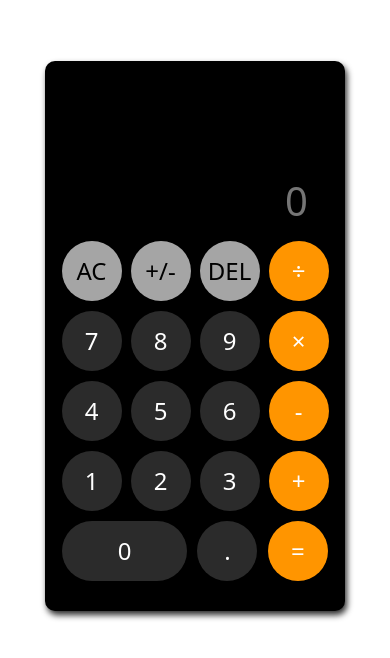
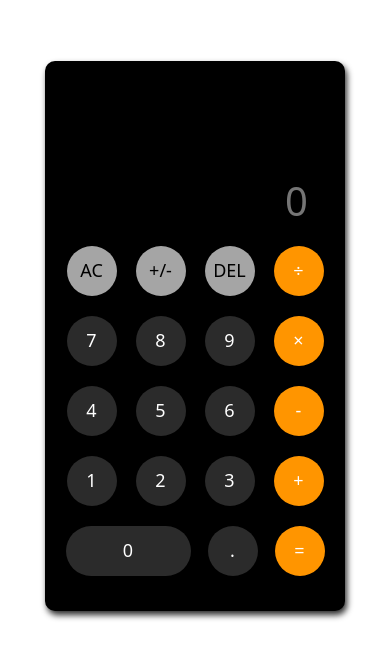
Before and after one commit to bmalben/calculator, a plain HTML site: page index.html in a window 390 px wide. Shown: the part 108-766 px from the top of the page. Drawn offline with nearby package versions, Linux system fonts and the light colour scheme.

Commit message:
media query

```diff
--- a/style.css
+++ b/style.css
@@ -34,9 +34,12 @@ button{
     border-radius: 30px;
     border: none;
     font-weight: 400;
-    font-size: x-large;
+    font-size: 20px;
     width: 60px;
     height: 60px;
+    display: flex;
+    justify-content: center;
+    align-items: center;
     /* margin-left: 2px; */
 }
 .text{
@@ -91,3 +94,31 @@ button:hover{
     justify-content: space-around;
     align-items: center;
 }
+
+
+
+@media (max-width: 600px) {
+    button {
+        width: 50px;
+        height: 50px;
+        font-size: 18px;
+    }
+}
+
+/* Media query for larger screens */
+@media (min-width: 601px) and (max-width: 1024px) {
+    button {
+        width: 60px;
+        height: 60px;
+        font-size: 20px;
+    }
+}
+
+/* Media query for very large screens
+@media (min-width: 1025px) {
+    button {
+        width: 80px;
+        height: 80px;
+        font-size: 24px;
+    }
+} */
```
